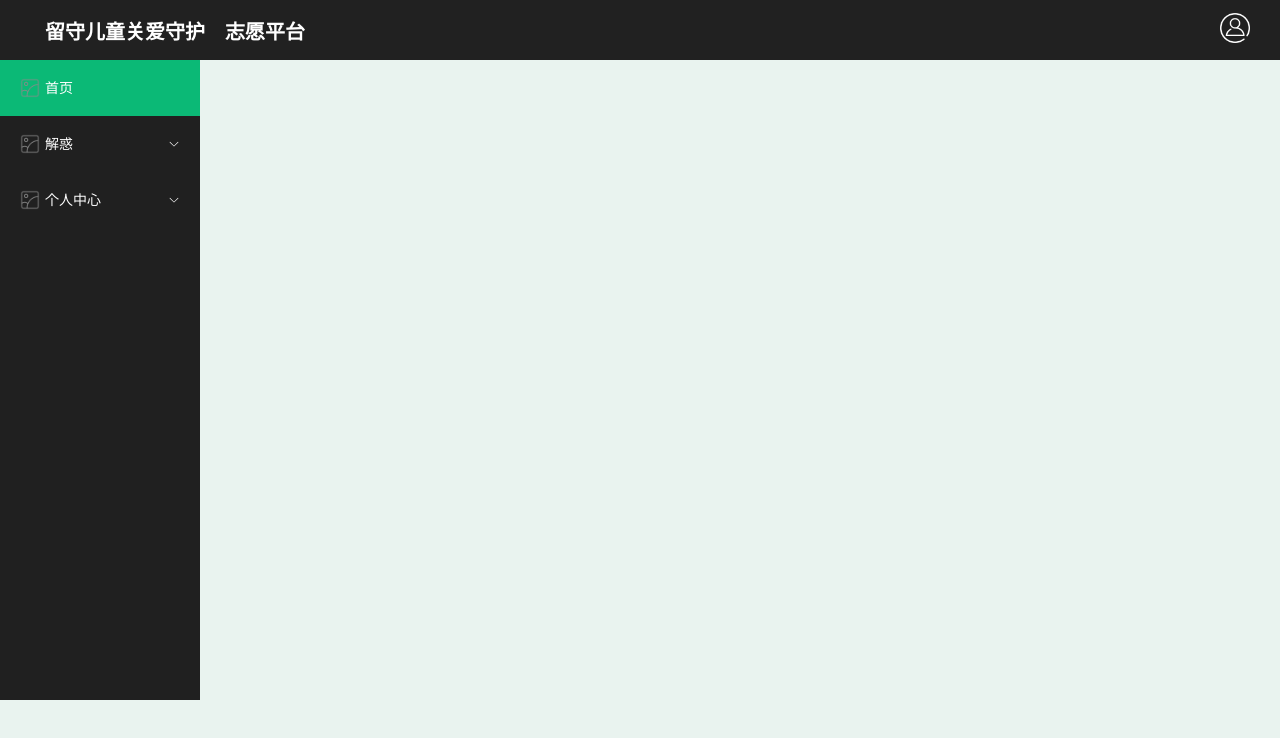
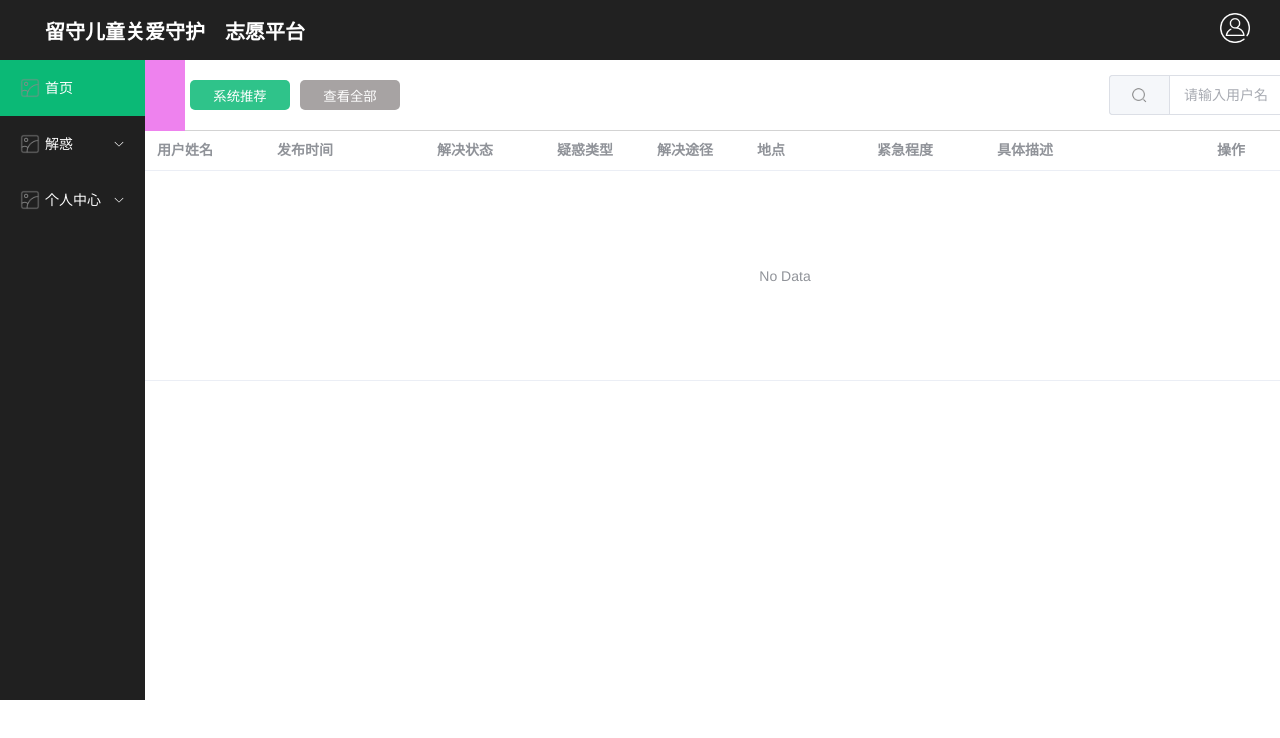
Before and after one commit to yummyX02/humiao-volunteer-B, a Vue app: page /childProblem in a window 1280 px wide. Shown: the top 738 px of the page. Built offline with nearby package versions, Linux system fonts and the light colour scheme.

Commit message:
一点儿童疑惑池

```diff
--- a/src/main.ts
+++ b/src/main.ts
@@ -7,8 +7,12 @@ import store from './store'
 import ElementPlus from 'element-plus'
 import 'element-plus/dist/index.css'
 
+
 //引入全局icon
 import * as ElementPlusIconsVue from '@element-plus/icons-vue'
-
+const app = createApp(App)
+for (const [key, component] of Object.entries(ElementPlusIconsVue)) {
+  app.component(key, component)
+}
 
 createApp(App).use(ElementPlus).use(store).use(router).mount('#app')
--- a/src/views/ChildProblem.vue
+++ b/src/views/ChildProblem.vue
@@ -63,7 +63,42 @@
           </el-row>
         </div>
         <div class="mainBox">
-
+          <div class="topInfo">
+            <div class="left">
+              <button class="recommend">系统推荐</button>
+              <button class="checkAll">查看全部</button>
+            </div>
+            <div class="right">
+              <el-input
+                v-model="searchUser"
+                class="w-50 m-2"
+                size="large"
+                placeholder="请输入用户名"
+                clearable
+                ><template #prepend>
+                  <img
+                    src="../assets/icon-search.png"
+                    alt=""
+                    srcset=""
+                    style="width: 20px; height: 20px"
+                  />
+                </template>
+              </el-input>
+            </div>
+          </div>
+          <div class="mainInfo">
+            <el-table :data="tableData" style="width: 100%" height="250">
+              <el-table-column fixed prop="user" label="用户姓名" width="120" />
+              <el-table-column prop="time" label="发布时间" width="160" />
+              <el-table-column prop="status" label="解决状态" width="120" />
+              <el-table-column prop="type" label="疑惑类型" width="100" />
+              <el-table-column prop="ways" label="解决途径" width="100" />
+              <el-table-column prop="adress" label="地点" width="120" />
+              <el-table-column prop="degree" label="紧急程度" width="120" />
+              <el-table-column prop="describe" label="具体描述" width="220" />
+              <el-table-column prop="operate" label="操作" width="300" />
+            </el-table>
+          </div>
         </div>
       </div>
     </div>
@@ -71,15 +106,17 @@
 </template>
 <script lang="ts">
 import router from "@/router";
-import { defineComponent } from "vue";
+import { defineComponent, ref } from "vue";
 export default defineComponent({
   name: "ChildProblemView",
   components: {},
   setup() {
-      const navigateToHome = () => {
-        router.push({ path: "/" });
-      };
+    const navigateToHome = () => {
+      router.push({ path: "/" });
+    };
+    const searchUser = ref("");
     return {
+      searchUser,
       navigateToHome,
     };
   },
@@ -88,7 +125,6 @@ export default defineComponent({
 
 <style lang="less" scoped>
 .myScrollbar {
-  background-color: #e9f3ef;
   &::-webkit-scrollbar {
     width: 6px; /* 滚动条宽度 */
     height: 6px; /* 滚动条高度 */
@@ -152,12 +188,55 @@ export default defineComponent({
     }
   }
   .info {
+    display: flex;
     .asideBox {
       background-color: #202020;
       color: #fff;
       height: 80vh;
       width: 200px;
     }
+    .mainBox {
+      background-color: violet;
+      width: 100%;
+      height: 100%;
+      .topInfo {
+        background-color: #fff;
+        height: 60px;
+        display: flex;
+        justify-content: space-between;
+        margin: 0 40px;
+        padding: 5px;
+        border-bottom: 1px solid #d3d3d3;
+        .left {
+          display: flex;
+          align-items: center;
+          .checkAll {
+            width: 100px;
+            height: 30px;
+            border-radius: 5px;
+            margin-right: 10px;
+            background-color: #a7a3a3;
+            border: none;
+            color: #fff;
+          }
+          .recommend {
+            width: 100px;
+            height: 30px;
+            border-radius: 5px;
+            margin-right: 10px;
+            background-color: #2fc38a;
+            border: none;
+            color: #fff;
+          }
+        }
+        .right {
+          display: flex;
+          align-items: center;
+        }
+      }
+      .mainInfo {
+      }
+    }
   }
 }
 </style>
```
Also changed, not shown: src/assets/icon-search.png (added), 1 other file (tests, documents, lock files or other folders).
